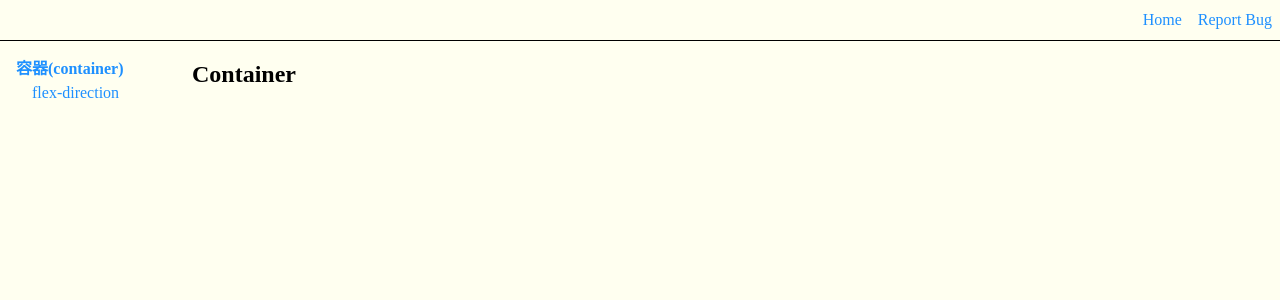
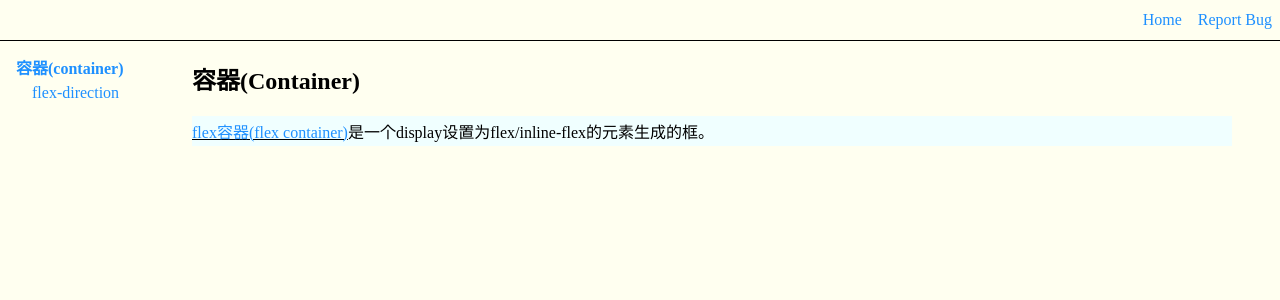
Before and after one commit to asurance/flex-tutorial, a Next.js app: page /container in a window 1280 px wide. Shown: the top 300 px of the page. Built offline with nearby package versions, Linux system fonts and the light colour scheme.

Commit message:
feat(container): 添加部分描述

```diff
--- a/components/LinkItem.tsx
+++ b/components/LinkItem.tsx
@@ -19,3 +19,5 @@ export const MainAxis = '主轴(main axis)'
 export const MainStart = '主开始(main start)'
 
 export const MainEnd = '主结束(main end)'
+
+export const FlexContainer = <ArticleLink href="/container" keep>flex容器(flex container)</ArticleLink>
--- a/pages/container/index.tsx
+++ b/pages/container/index.tsx
@@ -1,8 +1,11 @@
 import { ReactElement } from 'react'
 import Layout from '../../components/Layout'
+import { FlexContainer } from '../../components/LinkItem'
+import PropertyP from '../../components/PropertyP'
 
 export default function Container(): ReactElement {
     return <Layout>
-        <header><h1>Container</h1></header>
+        <header><h1>容器(Container)</h1></header>
+        <PropertyP>{FlexContainer}是一个display设置为flex/inline-flex的元素生成的框。</PropertyP>
     </Layout>
 }
```
